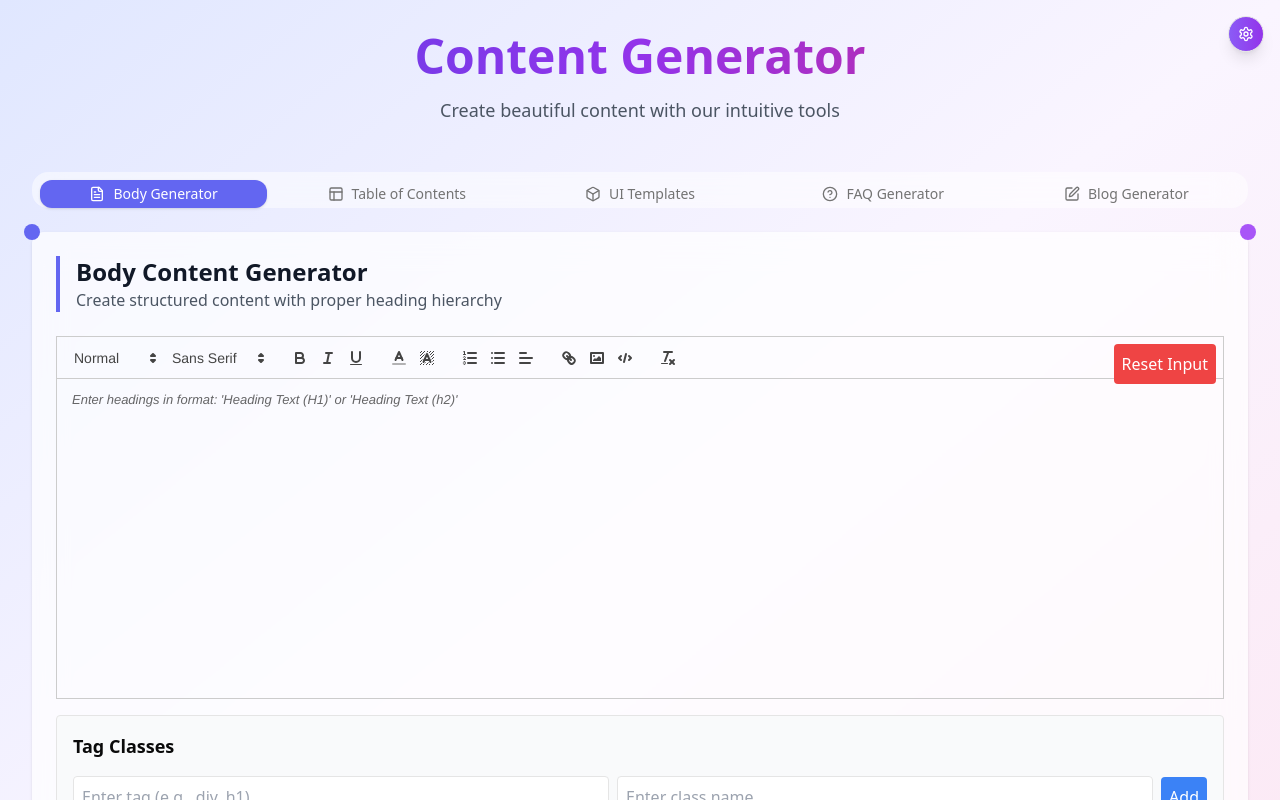
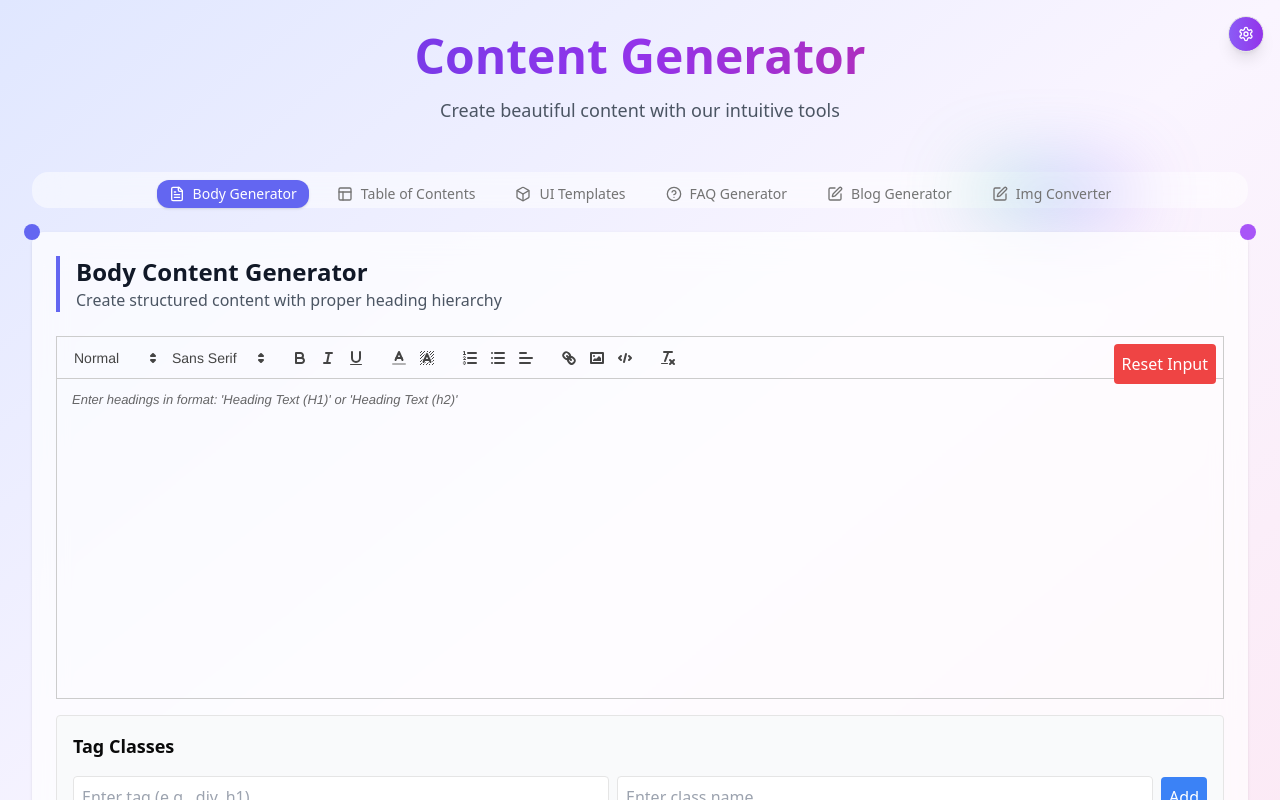
Before and after one commit to Harshtandel95/c, a React (Vite) app: page / in a window 1280 px wide. Shown: the top 800 px of the page. Built offline with nearby package versions, Linux system fonts and the light colour scheme.

Commit message:
Update App.tsx

```diff
--- a/src/App.tsx
+++ b/src/App.tsx
@@ -10,6 +10,8 @@ import { TagSettingsButton } from "./components/TagsSettings/TagsSEttings";
 import BodyGenerator from "./components/BodyGeneration/BodyGenerator";
 import useCompanyStore from "./components/TagsSettings/useCompanyStore";
 import BlogGenerator from "./components/BlogGenerator/BlogGenerator";
+import ImgConverter from "./components/ImgConverter/ImgConverter";
+
 const App = () => {
   const [activeTab, setActiveTab] = useState("BodyGenerator");
   const { companies, activeCompanyId, setTabgenerator } = useCompanyStore();
@@ -42,7 +44,7 @@ const App = () => {
           }}
           className="space-y-6"
         >
-          <TabsList className="grid w-full grid-cols-2 gap-4 rounded-2xl bg-white/50 p-2 backdrop-blur-lg md:grid-cols-5">
+          <TabsList className="flex flex-wrap gap-4 rounded-2xl bg-white/50 p-2 backdrop-blur-lg">
             <TabsTrigger
               value="BodyGenerator"
               className="flex items-center gap-2 rounded-xl transition-all data-[state=active]:bg-indigo-500 data-[state=active]:text-white"
@@ -77,6 +79,19 @@ const App = () => {
             >
               <Edit className="h-4 w-4" />
               <span>Blog Generator</span>
+            </TabsTrigger>
+            <TabsTrigger
+              value="ImgConverter"
+              className="relative flex items-center gap-2 rounded-xl transition-all data-[state=active]:bg-gradient-to-r data-[state=active]:from-green-400 data-[state=active]:via-blue-500 data-[state=active]:to-purple-500 data-[state=active]:text-white data-[state=active]:shadow-lg data-[state=active]:shadow-purple-500/50 data-[state=active]:animate-glow"
+            >
+              {/* Glowing particle effect */}
+              <span className="absolute inset-0 rounded-xl bg-gradient-to-r from-green-400 via-blue-500 to-purple-500 opacity-0 transition-opacity duration-300 data-[state=active]:opacity-100 blur-lg"></span>
+              <span className="absolute -inset-1 animate-pulse rounded-xl bg-gradient-to-r from-green-400 via-blue-500 to-purple-500 opacity-50 blur-2xl"></span>
+              <span className="absolute inset-0 flex items-center justify-center">
+                <div className="h-2 w-2 rounded-full bg-white opacity-0 data-[state=active]:opacity-100 animate-ping"></div>
+              </span>
+              <Edit className="relative z-10 h-4 w-4" />
+              <span className="relative z-10">Img Converter</span>
             </TabsTrigger>
           </TabsList>
           <div className="relative">
@@ -135,7 +150,10 @@ const App = () => {
                   </div>
                 </TabsContent>
                 <TabsContent value="BlogGenerator" className="mt-0">
-                <BlogGenerator />
+                  <BlogGenerator />
+                </TabsContent>
+                <TabsContent value="ImgConverter" className="mt-0">
+                  <ImgConverter />
                 </TabsContent>
               </CardContent>
             </Card>
```
